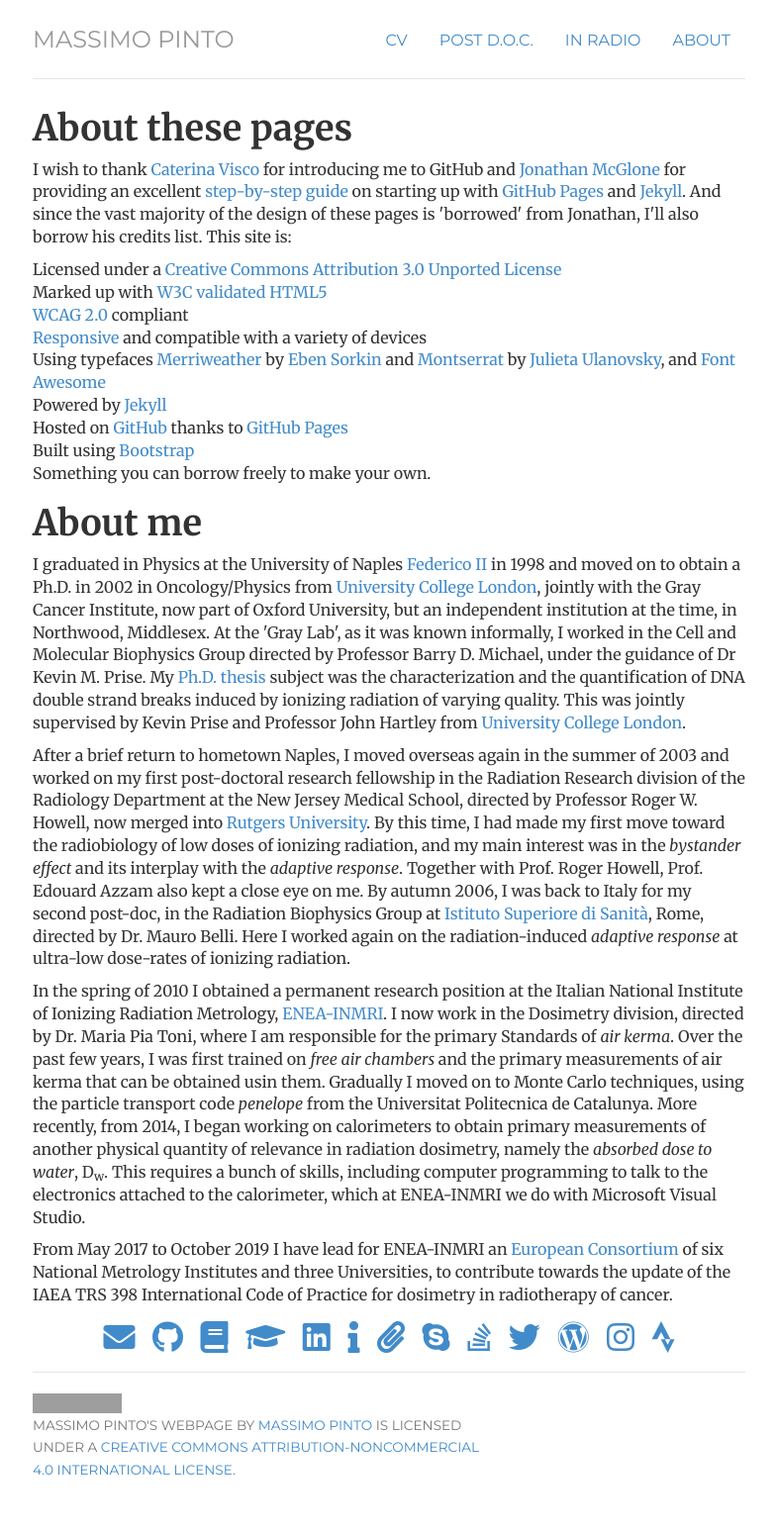
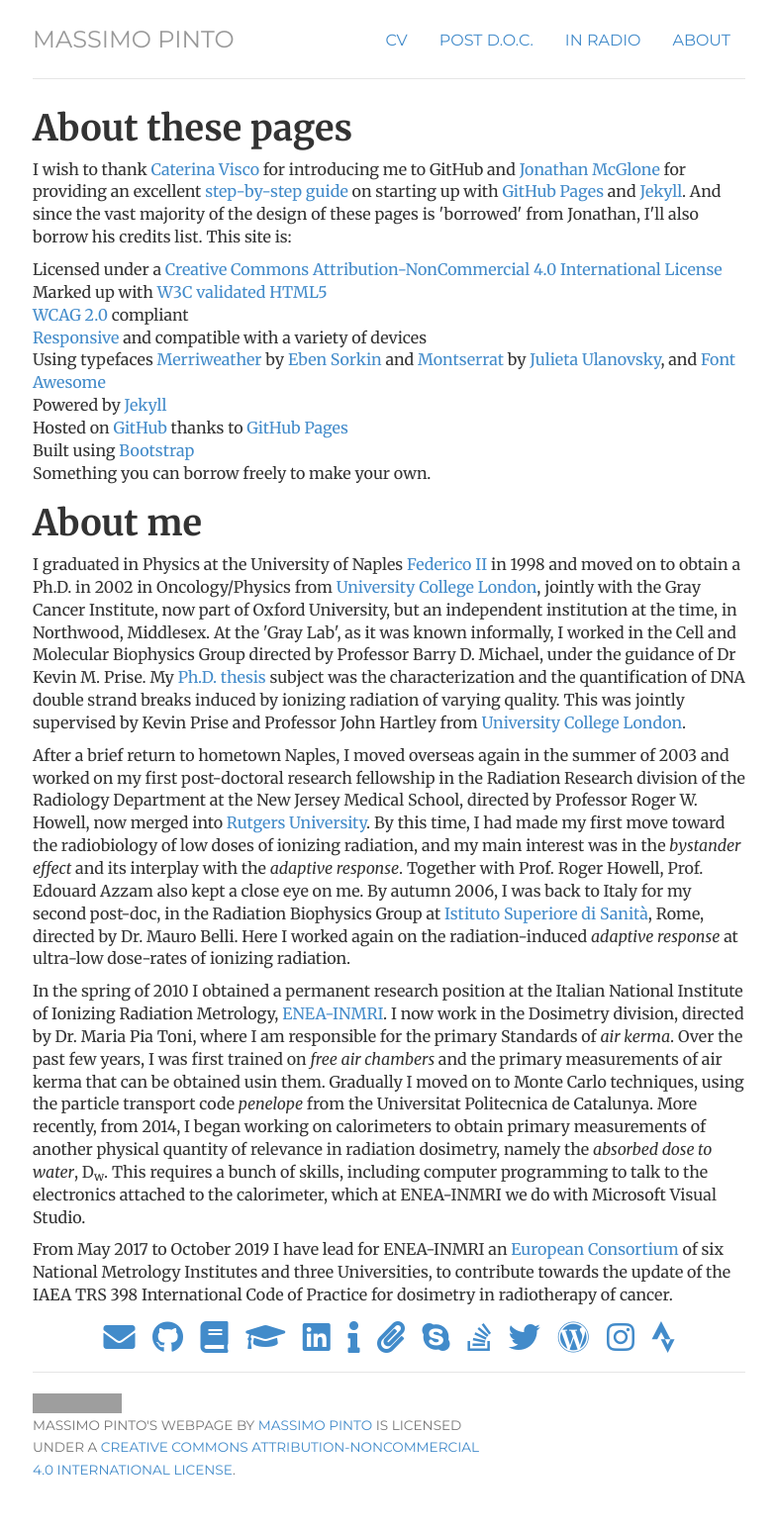
Before and after one commit to massimopinto/massimopinto.github.io, a Jekyll site: the page built from about/index.html, in a window 1280 px wide. Shown: the whole page at 99% size, without its empty margins (247-1031 px from the left). Built offline with Jekyll 4.4.1, drawn with Linux system fonts in a browser that asks for light colours; grey boxes are pictures that could not be loaded.

Commit message:
rivista licenza creative commons 4.0 su pagina About

```diff
--- a/about/index.html
+++ b/about/index.html
@@ -8,8 +8,8 @@
 I wish to thank <a href="http://catevisco.github.io">Caterina Visco</a> for introducing me to GitHub and <a href="http://jmcglone.com/">Jonathan McGlone</a> for providing an excellent <a href="http://jmcglone.com/notes/2014/05/03/using-github-to-create-and-host-a-personal-website">step-by-step guide</a> on starting up with <a href="http://pages.github.com/">GitHub Pages</a> and <a href="http://jekyllrb.com/">Jekyll</a>. And since the vast majority of the design of these pages is 'borrowed' from Jonathan, I'll also borrow his credits list. This site is:
 
 <ul class="list-unstyled">
-  <li>Licensed under a <a rel="license" href="http://creativecommons.org/licenses/by/3.0/deed.en_US">Creative Commons Attribution 3.0 Unported License</a> </li>
-  <li>Marked up with <a href="http://validator.w3.org/check?uri=http%3A%2F%2Fjmcglone.com%2F" title="HTML5 Validator">W3C validated HTML5</a></li>
+  <li>Licensed under a <a rel="license" href="http://creativecommons.org/licenses/by-nc/4.0/">Creative Commons Attribution-NonCommercial 4.0 International License</a> </li>
+  <li>Marked up with <a href="http://validator.w3.org/check?uri=http%3A%2F%2Fmassimopinto.github.io%2F" title="HTML5 Validator">W3C validated HTML5</a></li>
   <li><a href="http://www.w3.org/TR/WCAG20/" title="WCAG 2.0">WCAG 2.0</a> compliant</li>
   <li><a href="http://alistapart.com/article/responsive-web-design" title="Responsive Web Design at A List Apart">Responsive</a> and compatible with a variety of devices</li>
   <li>Using typefaces <a href="http://www.google.com/fonts/specimen/Merriweather" title ="Merriweather">Merriweather</a> by <a href="https://plus.google.com/106288796449831139244/about" title="Eben Sorkin">Eben Sorkin</a> and <a href="http://www.google.com/fonts/specimen/Montserrat" title="Montserrat">Montserrat</a> by <a href="http://www.zkysky.com.ar/" title="ZkySky Design">Julieta Ulanovsky</a>, and <a href="https://fontawesome.com/">Font Awesome</a></li>
```
